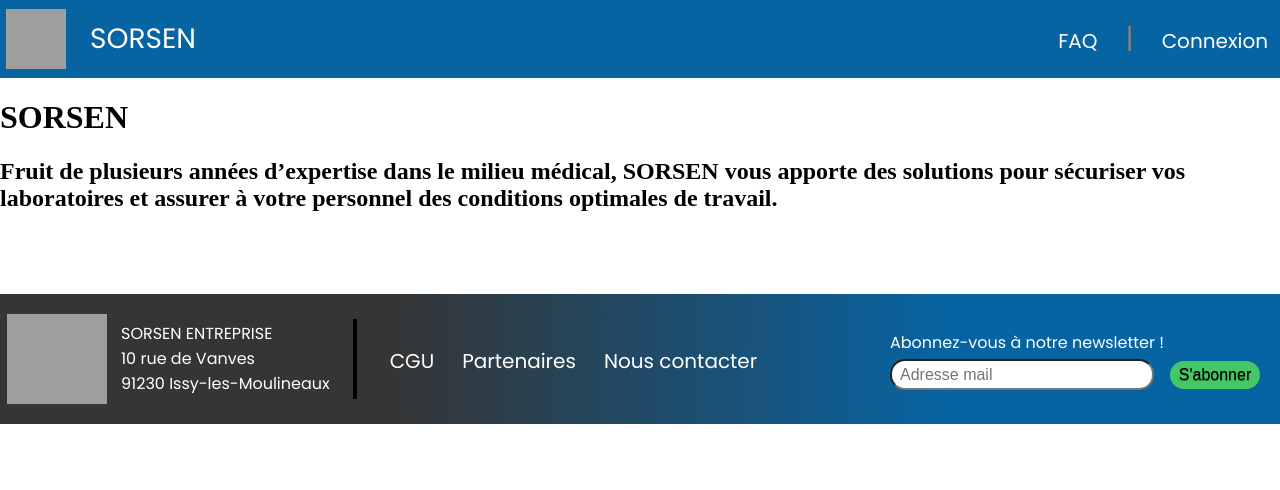
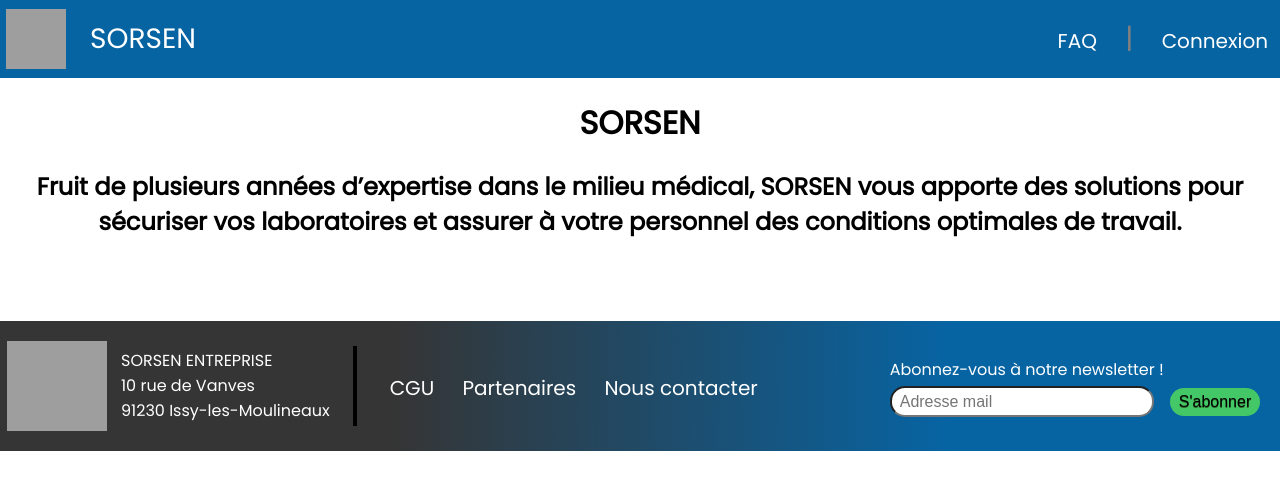
Before and after one commit to blepdoge/APPsite, a PHP site: page /pageaccueil.html in a window 1280 px wide. Shown: the top 490 px of the page. Run offline with PHP 8.4, Linux system fonts and the light colour scheme; grey boxes are pictures that could not be loaded.

Commit message:
div titre

```diff
--- a/APPinfo/pageAccueil/styleaccueil.css
+++ b/APPinfo/pageAccueil/styleaccueil.css
@@ -59,6 +59,13 @@ header {
 
 /*----------------------MILIEU DE PAGE-----------------*/
 
+body{
+    font-family: 'Poppins';
+}
+
+.titleZone{
+    text-align: center;
+}
 
 /*--------------------BAS DE PAGE ICI------------------*/
 footer {
```
